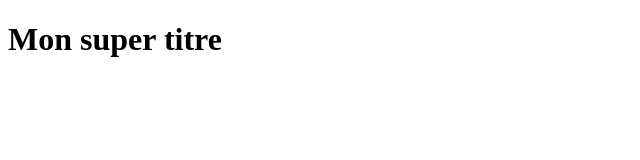
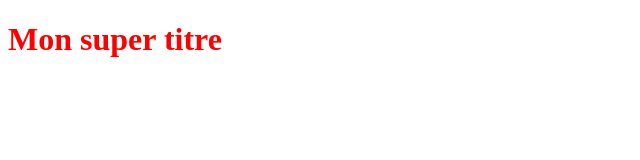
Before and after one commit to matthieu-H2PROG/projet1, a plain HTML site: page index.html in a window 1280 px wide. Shown: the whole page, without its empty margins (0-640 px from the left). Drawn offline with Linux system fonts and the light colour scheme.

Commit message:
deuxième commit

```diff
--- a/index.html
+++ b/index.html
@@ -6,6 +6,6 @@
     <title>Document</title>
 </head>
 <body>
-    <h1>Mon super titre</h1>
+    <h1 style="color:red;">Mon super titre</h1>
 </body>
 </html>
```
